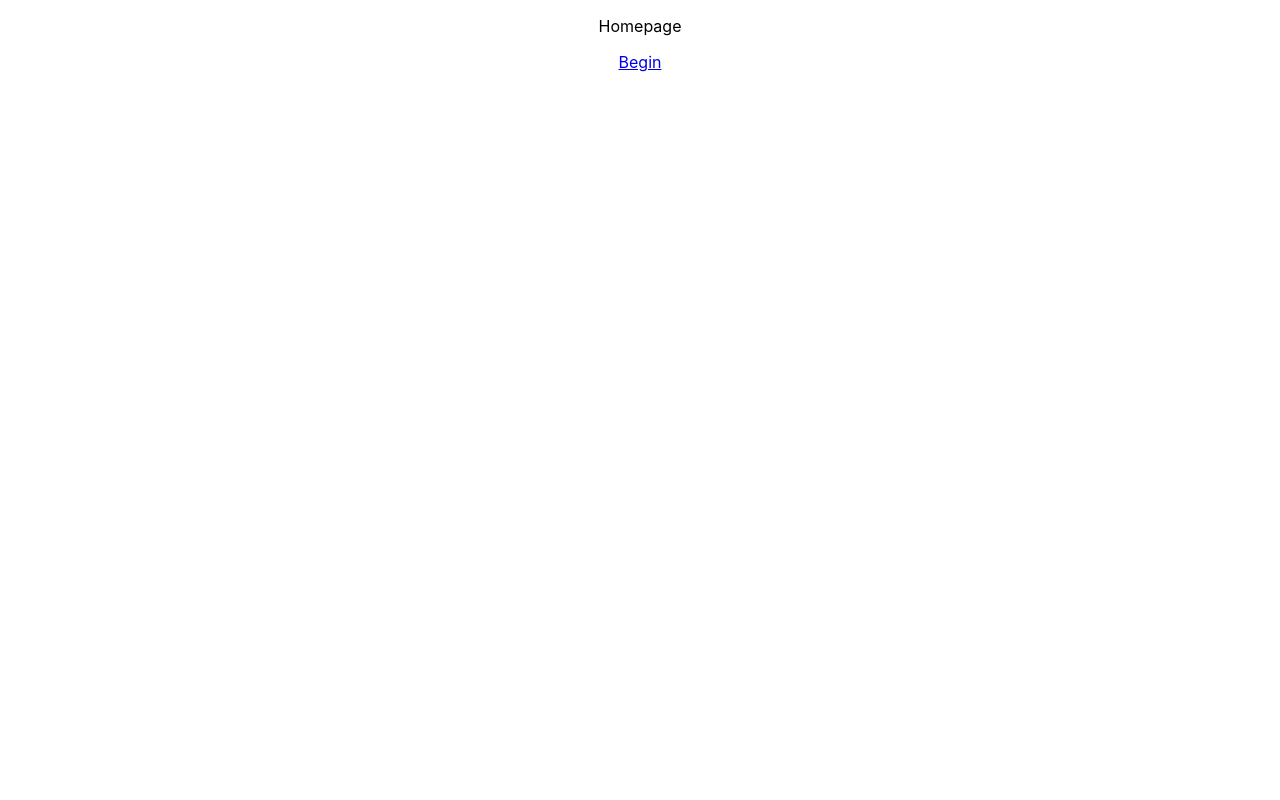
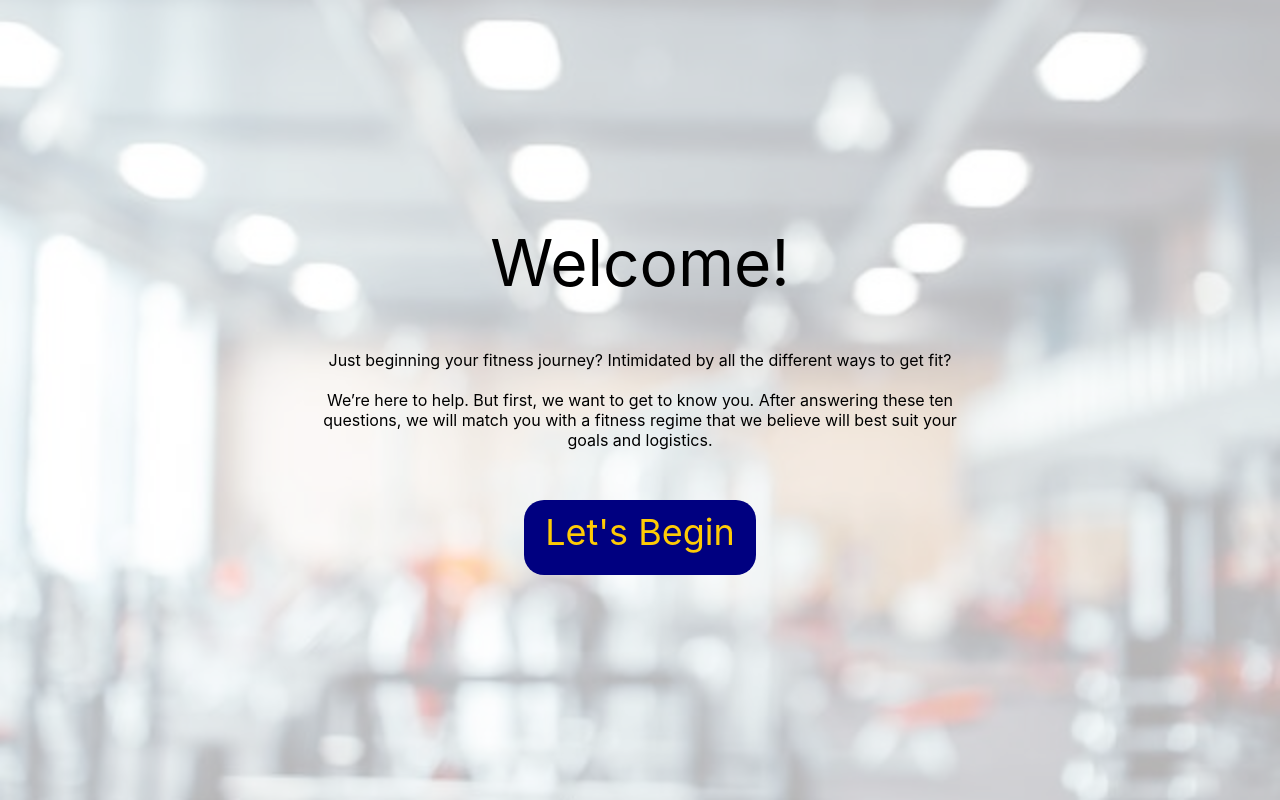
Before and after one commit to mohnishaggarwal/find-fit, a React (Create React App) app: page / in a window 1280 px wide. Built offline with nearby package versions, Linux system fonts and the light colour scheme.

Commit message:
Styled homepage

```diff
--- a/src/App.js
+++ b/src/App.js
@@ -1,4 +1,5 @@
 import './App.css';
+import './home.css';
 import React, { useReducer } from 'react';
 import { BrowserRouter as Router, Route, Switch } from 'react-router-dom';
 import Home from './screens/Home';
--- /dev/null
+++ b/src/home.css
@@ -0,0 +1,70 @@
+.home {
+    position: absolute;
+    width: 100%;
+    height: 100%;
+
+  }
+
+  .background-img {
+    width: 100%;
+    height: 100%;
+    background-color: rgba(255, 255, 255, 1);
+    background-image: url(img/gym.jpg);
+
+    background-blend-mode: multiply;
+    background-repeat: no-repeat;
+    background-size: cover;
+    background-position: bottom;
+    opacity: 0.3;
+  }
+
+  .home-container {
+    margin: 0;
+    position: absolute;
+    top: 50%;
+    left: 50%;
+    transform: translate(-50%, -50%);
+    height: 100%;
+    width: 50%;
+
+    margin: auto;
+    display: flex;
+    flex-direction: column;
+    align-items: center;
+    justify-content: center;
+    font-family: -apple-system, BlinkMacSystemFont, 'Segoe UI', Roboto, Oxygen, Ubuntu, Cantarell, 'Open Sans', 'Helvetica Neue', sans-serif;
+  }
+
+  .home-container > div {
+    margin-bottom: 50px;
+  }
+
+  .home-header {
+    font-size: 64px;
+    line-height: 75px;
+    text-align: center;
+    color: #000000;
+  }
+
+  .home-begin-button {
+    background: #000080;
+    border-radius: 20px;
+    width: 232px;
+    height: 64px;
+
+    font-family: -apple-system, BlinkMacSystemFont, 'Segoe UI', Roboto, Oxygen, Ubuntu, Cantarell, 'Open Sans', 'Helvetica Neue', sans-serif;
+    font-style: normal;
+    font-weight: normal;
+    font-size: 36px;
+    line-height: 42px;
+    text-align: center;
+    margin: auto;
+
+    padding-top: 11px;
+
+    color: #FFCB05;
+  }
+
+  .no-link-style {
+    text-decoration: none;
+  }
--- a/src/screens/Home.js
+++ b/src/screens/Home.js
@@ -3,9 +3,21 @@ import { Link } from 'react-router-dom';
 
 function Home() {
     return (
-        <div>
-            <p>Homepage</p>
-            <Link to="/questions">Begin</Link>
+        <div className='home'>
+            <div class='background-img'></div>
+            <div className='home-container'>
+                <div className='home-header'>Welcome!</div>
+                <div className='home-description'>
+                    Just beginning your fitness journey? Intimidated by all the different ways to get fit?
+                    <br/><br/>
+                    We’re here to help. But first, we want to get to know you. After answering these ten questions, we will match you with a fitness regime that we believe will best suit your goals and logistics.
+                </div>
+                <Link className='no-link-style' to="/questions">
+                    <div className='home-begin-button'>
+                        <span>Let's Begin</span>
+                    </div>
+                </Link>
+            </div>
         </div>
     )
 }
```
Also changed, not shown: src/img/gym.jpg (added), 1 other file (tests, documents, lock files or other folders).
